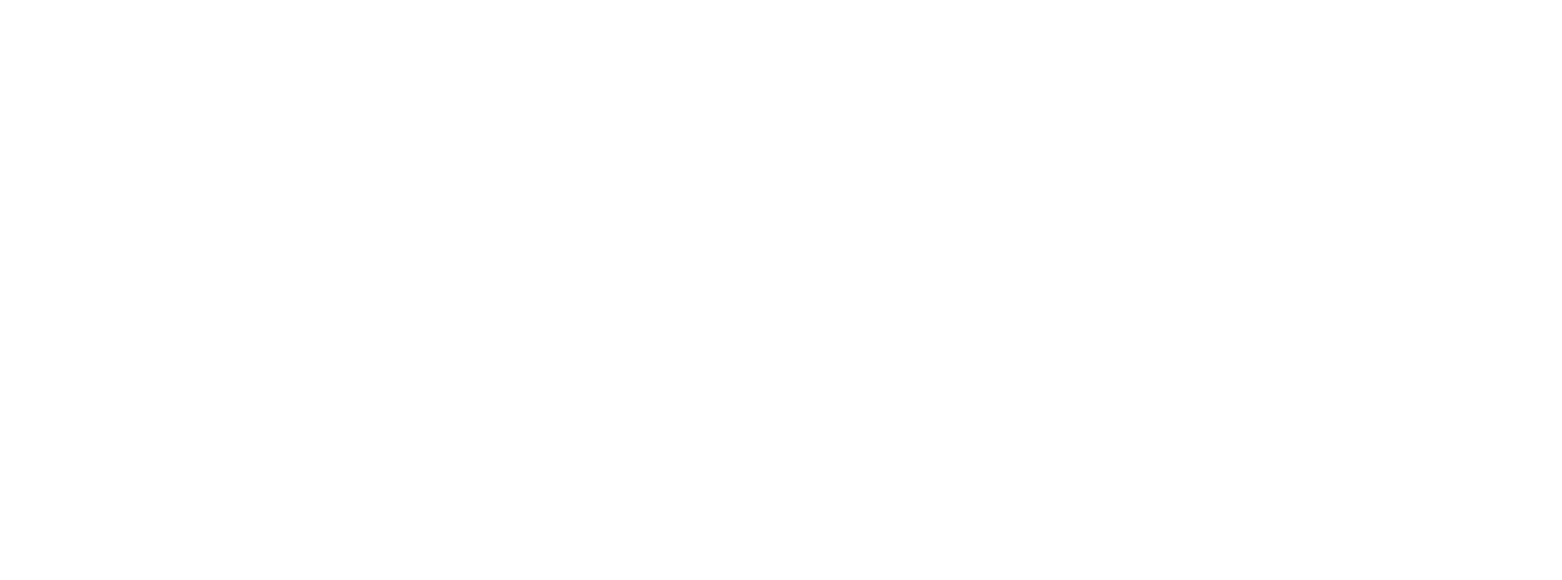
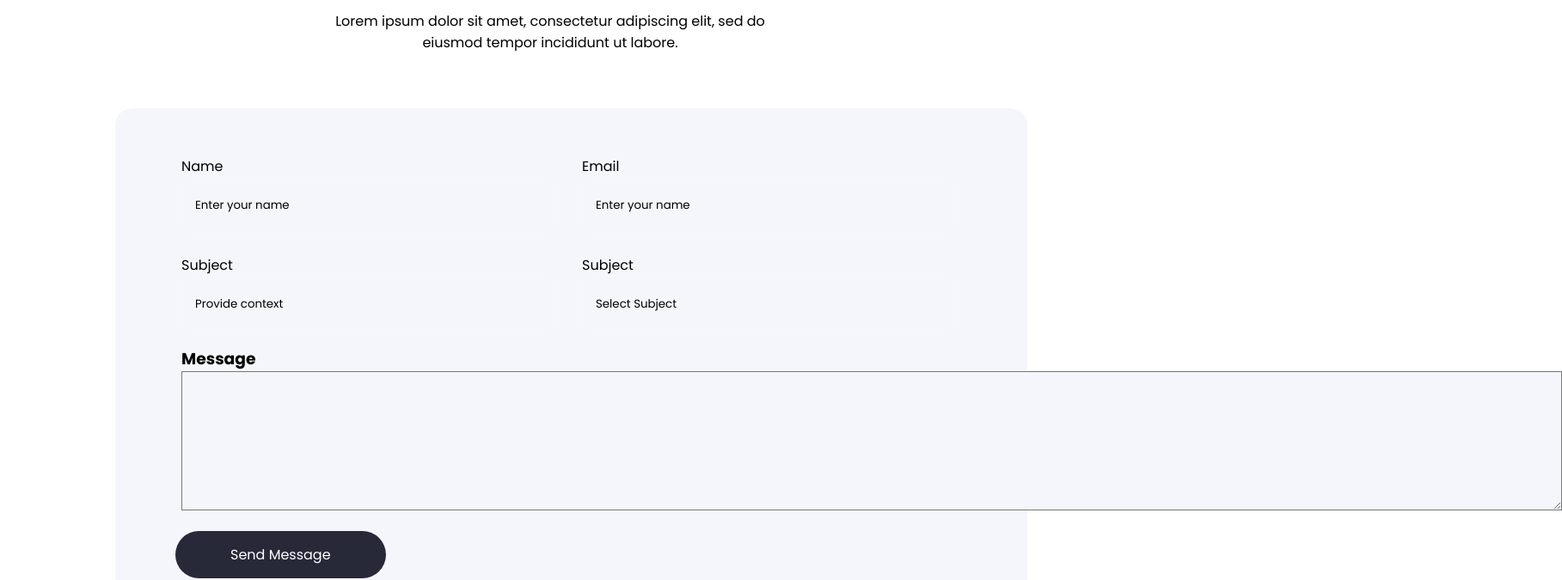
Before and after one commit to prosanto98/new-app, a React (Create React App) app: page /contact in a window 1280 px wide. Before the commit this address had no page. Shown: the part 280-955 px from the top of the page at 86% size, 1817 px wide, since content can reach past the window. Before the commit the page ends 800 px from the top, so only its background shows below. Built offline with nearby package versions, Linux system fonts and the light colour scheme.

Commit message:
update-contact

```diff
--- a/src/App.js
+++ b/src/App.js
@@ -2,6 +2,7 @@
 import Main from './components/layout/Main';
 import Aboutus from './pages/about/Aboutus';
 import Blogs from './pages/blog/Blogs';
+import Contact from './pages/contact/Contact';
 import Faqg from './pages/faq/Faqg';
 import Feature from './pages/features/Feature';
 import Home from './pages/home/Home';
@@ -28,6 +29,9 @@
          },
          {
           path:'/blog',element:<Blogs></Blogs>
+         },
+         {
+          path:'/contact',element:<Contact></Contact>
          }
         ]
       }
--- /dev/null
+++ b/src/components/contactus/Contactus.js
@@ -0,0 +1,53 @@
+import React from 'react'
+import "./contactus.css"
+const Contactus = () => {
+  return (
+    <section className="contact-head">
+    <div className="container">
+        <div className="main-contact">
+            <div className="contact-top">
+                <div className="contact-heading">
+                    <h2>Contact Us</h2>
+                    <p>
+                        Lorem ipsum dolor sit amet, consectetur adipiscing elit, sed do <br/> eiusmod tempor incididunt ut labore.
+                    </p>
+                </div>
+                <div className="contact-form">
+                    <div className="contact-form-details">
+                        <div className="first">
+                            <div className="label-1">
+                                <label>Name</label><br/>
+                                <input type="text" placeholder="Enter your name"/>
+                            </div>
+                            <div className="label-2">
+                                <label>Email</label><br/>
+                                <input type="email" placeholder="Enter your name"/>
+                            </div>
+                        </div>
+                        <div className="sceond">
+                            <div className="label-3">
+                                <label>Subject</label><br/>
+                                <input type="text" placeholder="Provide context"/>
+                            </div>
+                            <div className="label-4">
+                                <label>Subject</label><br/>
+                                <input type="text" placeholder="Select Subject"/>
+                            </div>
+                        </div>
+                        <div className="area">
+                            <h3>Message</h3>
+                            <textarea  cols="140" rows="8"></textarea>
+                        </div>
+                    </div>
+                    <div className="send-msg">
+                        <a href="#send_msg">Send Message</a>
+                    </div>
+                </div>
+            </div>
+        </div>
+    </div>
+</section>
+  )
+}
+
+export default Contactus
--- /dev/null
+++ b/src/components/contactus/contactus.css
@@ -0,0 +1,66 @@
+.contact-form{
+    margin-top: 64px;
+    height: 640px;
+    width: 1061px;
+    background-color: #F4F6FC;
+    border-radius: 20px;
+    margin-left: 134px;
+    margin-bottom: 8rem;
+}
+.contact-form-details{
+    padding-top: 55px;
+    padding-left: 77px;
+}
+.contact-heading{
+    margin-top: 128px;
+    text-align: center;
+}
+.contact-heading h2{
+    font-size: 48px;
+    font-weight: 600;
+    color: #282938;
+}
+.contact-heading h2{
+    color: #282938;
+}
+.first{
+    display: flex;
+}
+.label-2{
+    margin-left: 32px;
+}
+.sceond{
+    display: flex;
+    margin-top: 24px;
+}
+.label-4{
+    margin-left: 32px;
+}
+input{
+    width: 435px;
+    height: 64px;
+    border-radius: 4px;
+    background-color: #F4F6FC;
+}
+::placeholder{
+    padding-left: 15px;
+    color: black;
+}
+.area{
+    margin-top: 16px;
+}
+textarea{
+    background-color: #F4F6FC;
+}
+.send-msg{
+    margin-top: 32px;
+    margin-left: 70px;
+}
+.send-msg a{
+    border-radius: 41px;
+    padding: 16px 64px;
+    background-color: #282938;
+    color: white;
+    text-decoration: none;
+
+}
--- a/src/components/from/from.css
+++ b/src/components/from/from.css
@@ -53,10 +53,8 @@
     margin-top: 40px;
 }
 input{
-    /* padding: 0 32px; */
     height: 64px;
     width: 432px;
-    background-color: #1C1E53;
     border: 1.5px solid rgba(255, 255, 255, 0.05);
     border-radius: 8px;
 }
--- /dev/null
+++ b/src/pages/contact/Contact.js
@@ -0,0 +1,13 @@
+import React from 'react'
+import Contactus from '../../components/contactus/Contactus'
+
+function Contact() {
+  return (
+    <>
+     <Contactus></Contactus>
+
+    </>
+  )
+}
+
+export default Contact
```
